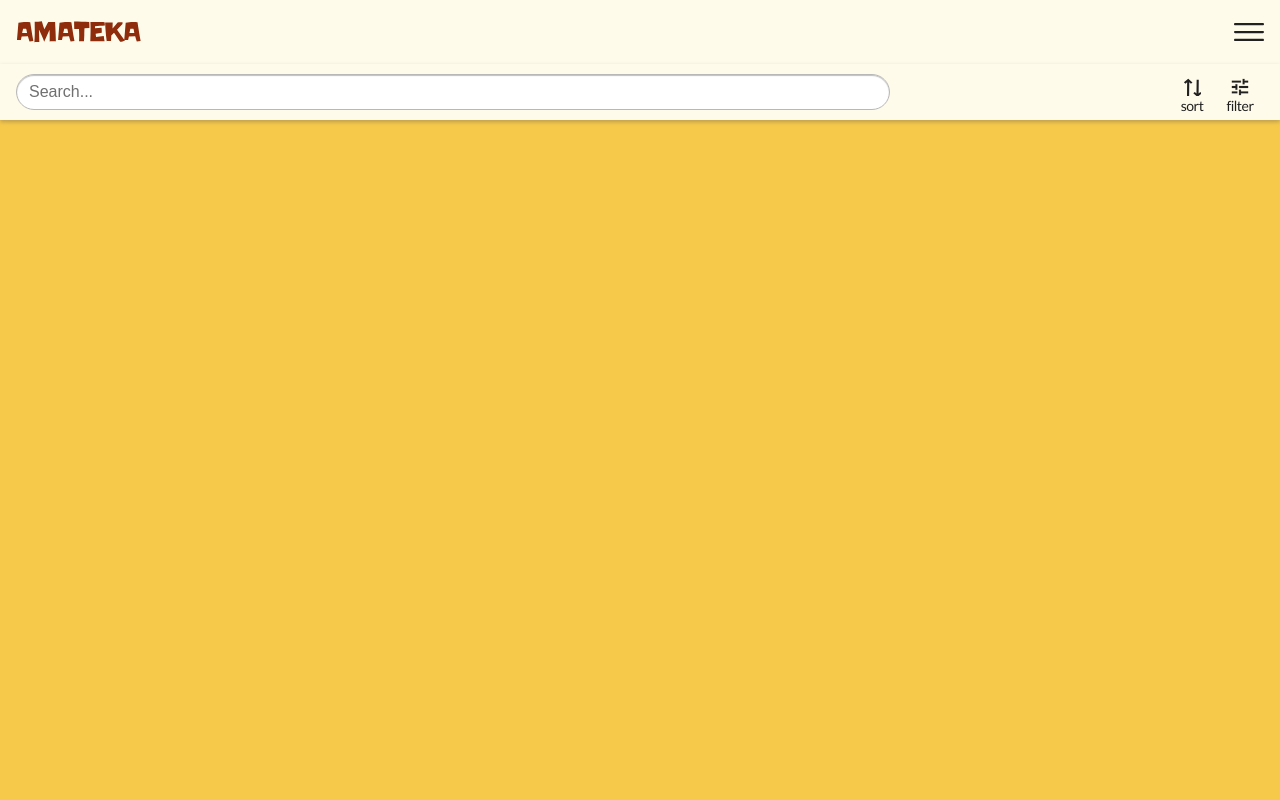
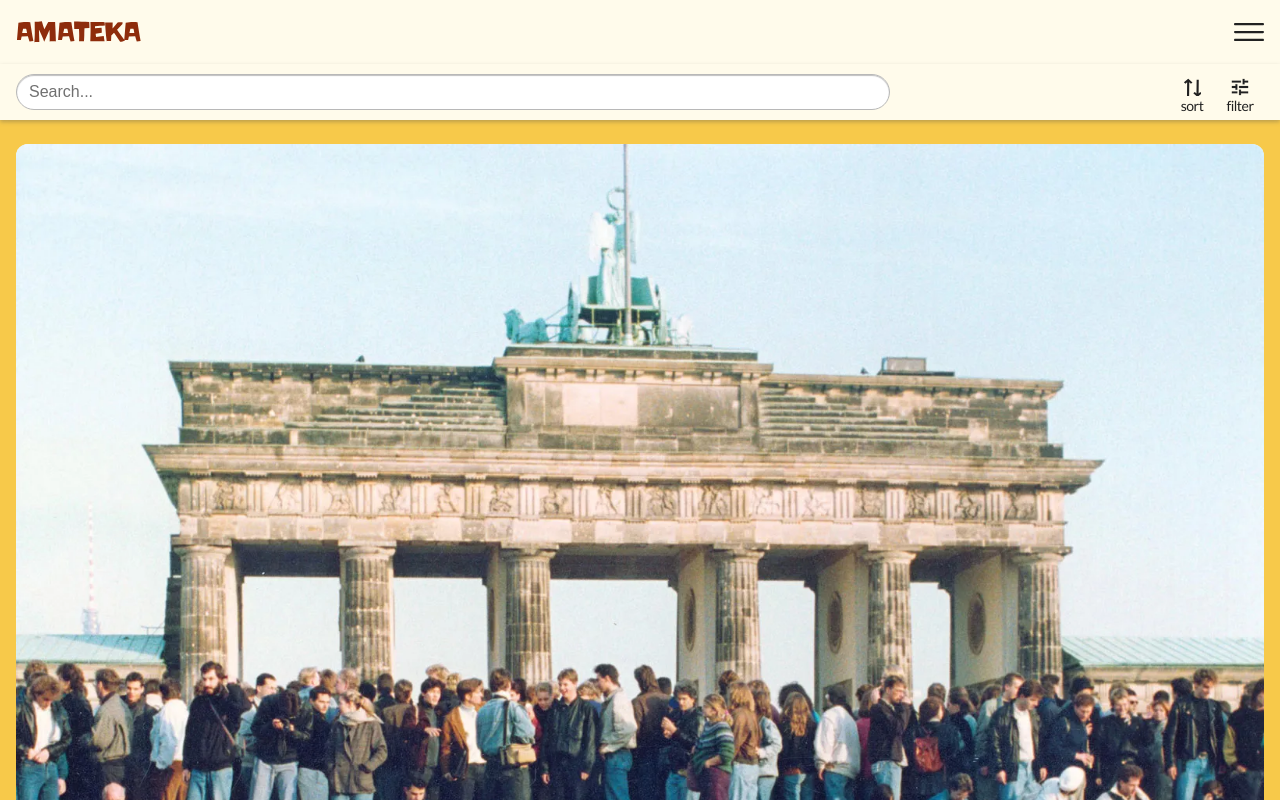
Before and after one commit to emastra/amateka, a React (Vite) app: page / in a window 1280 px wide. Shown: the top 800 px of the page. Built offline with nearby package versions, Linux system fonts and the light colour scheme.

Commit message:
working on story-card image

```diff
--- a/src/components/StoryCard/StoryCard.scss
+++ b/src/components/StoryCard/StoryCard.scss
@@ -1,19 +1,26 @@
-@use '../../styles/variables' as *;
-
 article.story-card:not(:last-child) {
     margin-bottom: 24px;
 }
 
 article.story-card {
     border-radius: 12px;
-    height: 70%;
+    // height: 70%;
     background-color: var(--color-primary-0);
-    box-shadow: 4px 4px 2px rgb(35, 45, 46, 25%);
+    box-shadow: var(--shadow-border);
 
-    img.card-top-image {
-        height: 279px;
+    .card-image-wrapper {
         width: 100%;
-        border-radius: 12px 12px 0 0;
+        // height: 150px;
+        // object-fit: cover;
+        overflow: hidden;
+
+        img.card-top-image {
+            border-radius: 12px 12px 0 0;
+            // width: 100%;
+            max-width: 100%;
+            height: auto;
+            // max-height: 100px;
+        }
     }
 
     .card-info-wrapper {
--- a/src/components/StoryCard/StoryCard.tsx
+++ b/src/components/StoryCard/StoryCard.tsx
@@ -5,11 +5,14 @@ const StoryCard = () => {
     return (
         <article className='story-card'>
             <Link to={`/story/${'1'}/intro`}>
-                <img
-                    className='card-top-image'
-                    src='/src/assets/images/placeholder_image.jpg'
-                    alt='placeholder_image'
-                />
+                <div className='card-image-wrapper'>
+                    <img
+                        className='card-top-image'
+                        src='/src/assets/images/berlin-wall-fall-people.webp'
+                        alt='placeholder_image'
+                    />
+                </div>
+
                 <div className='card-info-wrapper'>
                     <div className='card-title-wrapper'>
                         <h2>Storia Contemporanea</h2>
--- a/src/pages/Home/Home.scss
+++ b/src/pages/Home/Home.scss
@@ -1,8 +1,7 @@
-@use '../../styles/variables' as *;
-
 main#home {
     padding: 24px 16px;
     margin-top: 120px;
+    height: 100%;
 }
 
 button.create-btn {
--- a/src/pages/Home/Home.tsx
+++ b/src/pages/Home/Home.tsx
@@ -6,9 +6,9 @@ const Home = () => {
     return (
         <>
             <main id='home'>
-                {/* <StoryCard></StoryCard>
                 <StoryCard></StoryCard>
-                <StoryCard></StoryCard> */}
+                <StoryCard></StoryCard>
+                <StoryCard></StoryCard>
             </main>
             {/* <button className='create-btn'>
                 <img className='plus-icon' src='/src/assets/svg/plus.svg' alt='plus' />
```
Also changed, not shown: src/assets/images/berlin-wall-fall-people.webp (added).
